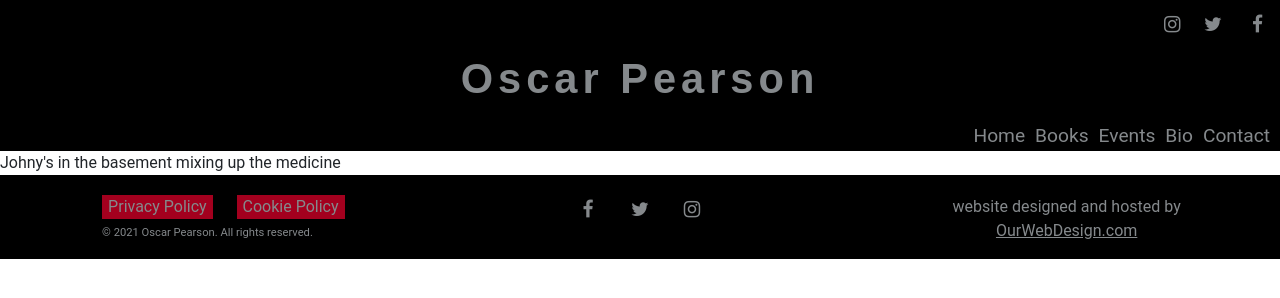
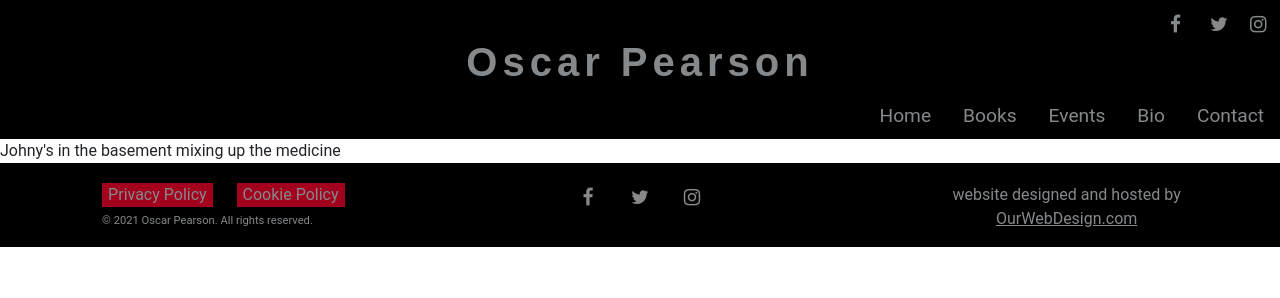
Before and after one commit to RuaOCuinn/MilestoneOne, a plain HTML site: page index.html in a window 1280 px wide. Drawn offline with nearby package versions, Linux system fonts and the light colour scheme.

Commit message:
added the bootstrap class nav-item to the social links and the navigation menu for a simpler structure

```diff
--- a/assets/css/style.css
+++ b/assets/css/style.css
@@ -7,7 +7,6 @@
 }
 
 /* --------------------------------------------Colours */
-
 header {
     background-color: black;
 }
@@ -17,9 +16,6 @@ footer {
     color: #85898c;
 }
 
-#menu a {
-    color: #85898c;
-}
 
 /* --------------------------------------------Header */
 
@@ -27,33 +23,31 @@ body {
     font-family: "Roboto", sans-serif;
 }
 
-.name {
+#name {
+    display: flex;
+    justify-content: center;
     font-family: "PT-Serif", sans-serif;
     color: #85898c;
-    text-align: center;
-    font-size: 260%;
+    font-weight: bold;
     letter-spacing: 5px;
-    font-weight: bold;
-    padding-bottom: 10px;
-}
-
-#menu li {
-    margin-right: 10px;
-    float: right;
-    font-size: 120%;
-    list-style-type: none;
-}
-
-#social-links-header li {
-    float:right;
 }
 
 #social-links-header li a i {
     width: 30px;
     height: 30px;
-    padding: 15px 20px;
+    padding: 15px 10px;
+    margin-right: 10px;
     font-size: 120%;
     border-radius: 50%;
+    color: #85898c;
+}
+
+.menu li {
+    font-size: 120%;
+    list-style-type: none;
+}
+
+.menu a {
     color: #85898c;
 }
 
--- a/index.html
+++ b/index.html
@@ -15,47 +15,47 @@
         <div class="row no-gutters">
             <div class="col-md-12">
                 <div class="row no-gutters">
-                    <ul id="social-links-header" class="col-md-12 list-inline">
-                        <li class="list-inline-item">
+                    <ul id="social-links-header" class="col-md-12 nav justify-content-end">
+                        <li class="nav-item">
                             <a target="_blank" href="#">
-                                <i class="fa fa-facebook" aria-hidden="true"></i>
+                                <i class="fa fa-facebook nav-link" aria-hidden="true"></i>
                                 <span class="sr-only">Facebook</span>
                             </a>
                         </li>
-                        <li class="list-inline-item">
+                        <li class="nav-item">
                             <a target="_blank" href="#">
-                                <i class="fa fa-twitter" aria-hidden="true"></i>
+                                <i class="fa fa-twitter nav-link" aria-hidden="true"></i>
                                 <span class="sr-only">Twitter</span>
                             </a>
                         </li>
-                        <li class="list-inline-item">
+                        <li class="nav-item">
                             <a target="_blank" href="#">
-                                <i class="fa fa-instagram" aria-hidden="true"></i>
+                                <i class="fa fa-instagram nav-link" aria-hidden="true"></i>
                                 <span class="sr-only">Instagram</span>
                             </a>
                         </li>
                     </ul>
                 </div>
                 <div class="row no-gutters">
-                        <h1 class="col name">Oscar Pearson</h1>
+                        <h1 class="col" id="name">Oscar Pearson</h1>
                 </div>
                 <div class="row no-gutters">
                     <div class="col-md-12">
-                        <ul id="menu" class="list-inline social-links">
-                            <li class="list-inline-item">
-                                <a href="#"><span>Contact</span></a>
+                        <ul class="nav justify-content-end menu">
+                            <li class="nav-item">
+                                <a class="nav-link active" href="index.html"><span>Home</span></a>
                             </li>
-                            <li class="list-inline-item">
-                                <a href="#"><span>Bio</span></a>
+                            <li class="nav-item">
+                                <a class="nav-link" href="#"><span>Books</span></a>
                             </li>
-                            <li class="list-inline-item">
-                                <a href="#"><span>Events</span></a>
+                            <li class="nav-item">
+                                <a class="nav-link" href="#"><span>Events</span></a>
                             </li>
-                            <li class="list-inline-item">
-                                <a href="#"><span>Books</span></a>
+                            <li class="nav-item">
+                                <a class="nav-link" href="#"><span>Bio</span></a>
                             </li>
-                            <li class="list-inline-item">
-                                <a href="index.html"><span>Home</span></a>
+                            <li class="nav-item">
+                                <a class="nav-link" href="#"><span>Contact</span></a>
                             </li>
                         </ul>
                     </div>
```
